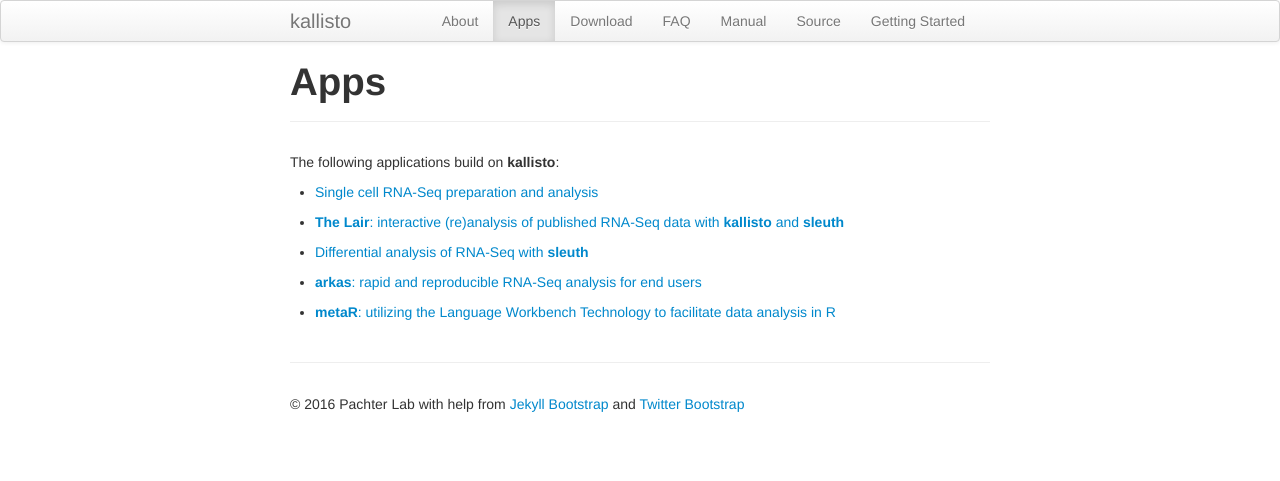
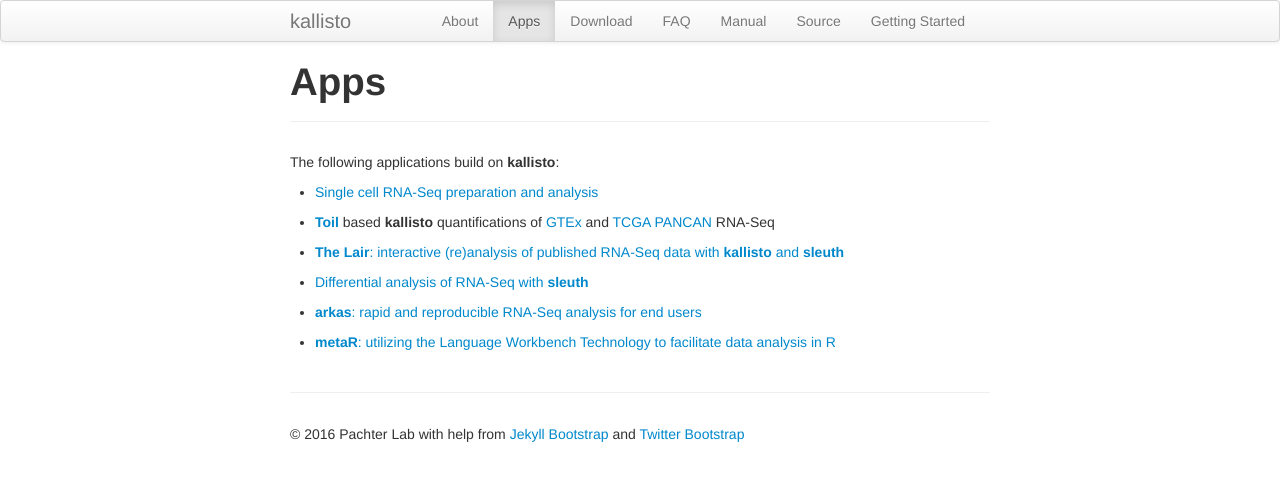
Before and after one commit to pachterlab/kallisto, a Jekyll site: the page built from apps.md, in a window 1280 px wide. Shown: the top 481 px of the page. Built offline with Jekyll 4.4.1, drawn with Linux system fonts in a browser that asks for light colours.

Commit message:
Add links to Toil kallisto quantifications of GTEx and PANCAN

```diff
--- a/apps.md
+++ b/apps.md
@@ -10,6 +10,8 @@
 
 - [Single cell RNA-Seq preparation and analysis](singlecell.html)
 
+- [__Toil__](https://github.com/BD2KGenomics/toil) based __kallisto__ quantifications of [GTEx](https://genome-cancer.soe.ucsc.edu/proj/site/xena/datapages/?dataset=gtex_Kallisto_est_counts&host=https://toil.xenahubs.net) and [TCGA PANCAN](https://genome-cancer.soe.ucsc.edu/proj/site/xena/datapages/?dataset=tcga_Kallisto_est_counts&host=https://toil.xenahubs.net) RNA-Seq
+
 - [__The Lair__: interactive (re)analysis of published RNA-Seq data with __kallisto__ and __sleuth__](http://pachterlab.github.io/lair)
 
 - [Differential analysis of RNA-Seq with __sleuth__](http://pachterlab.github.io/sleuth)
```
